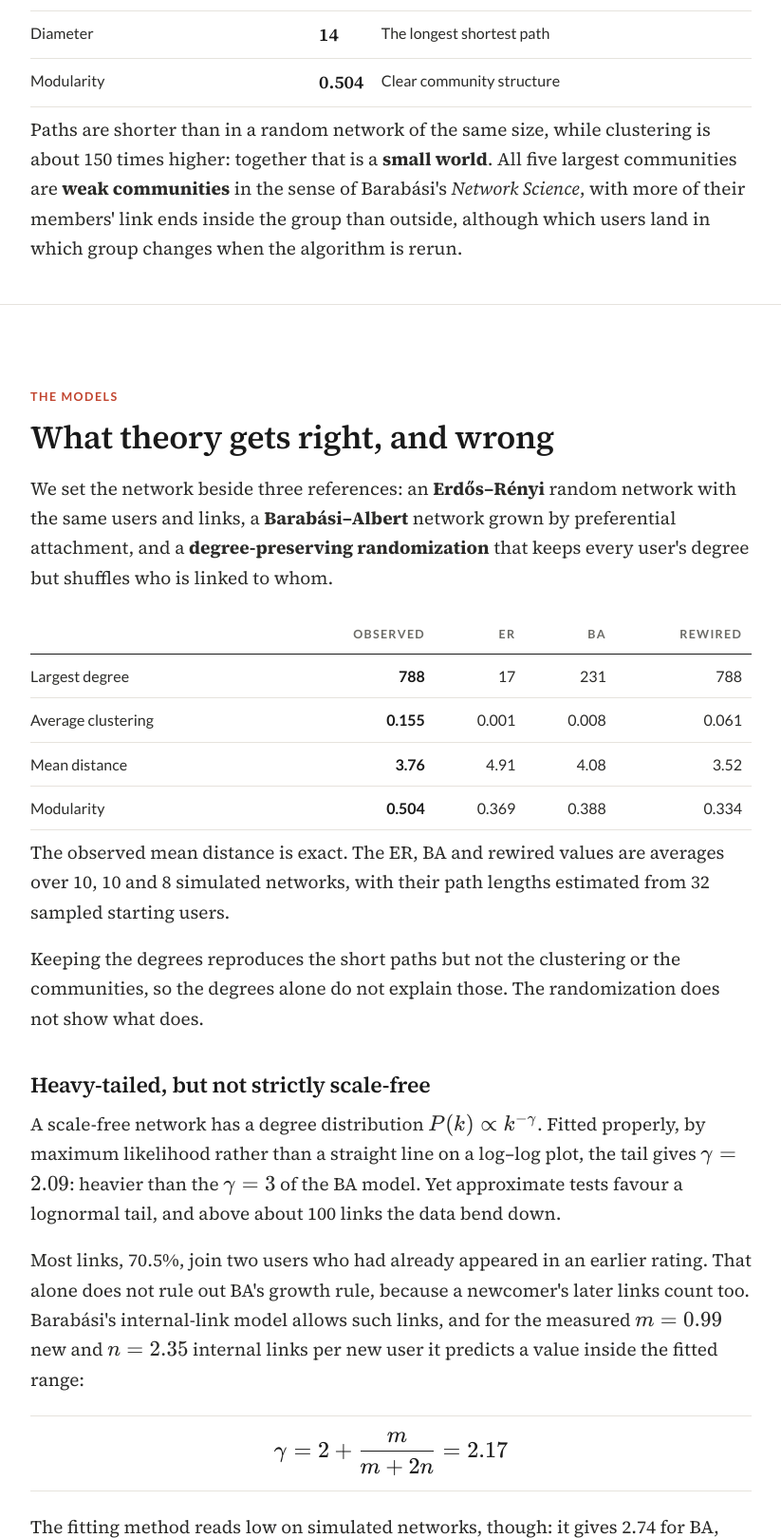
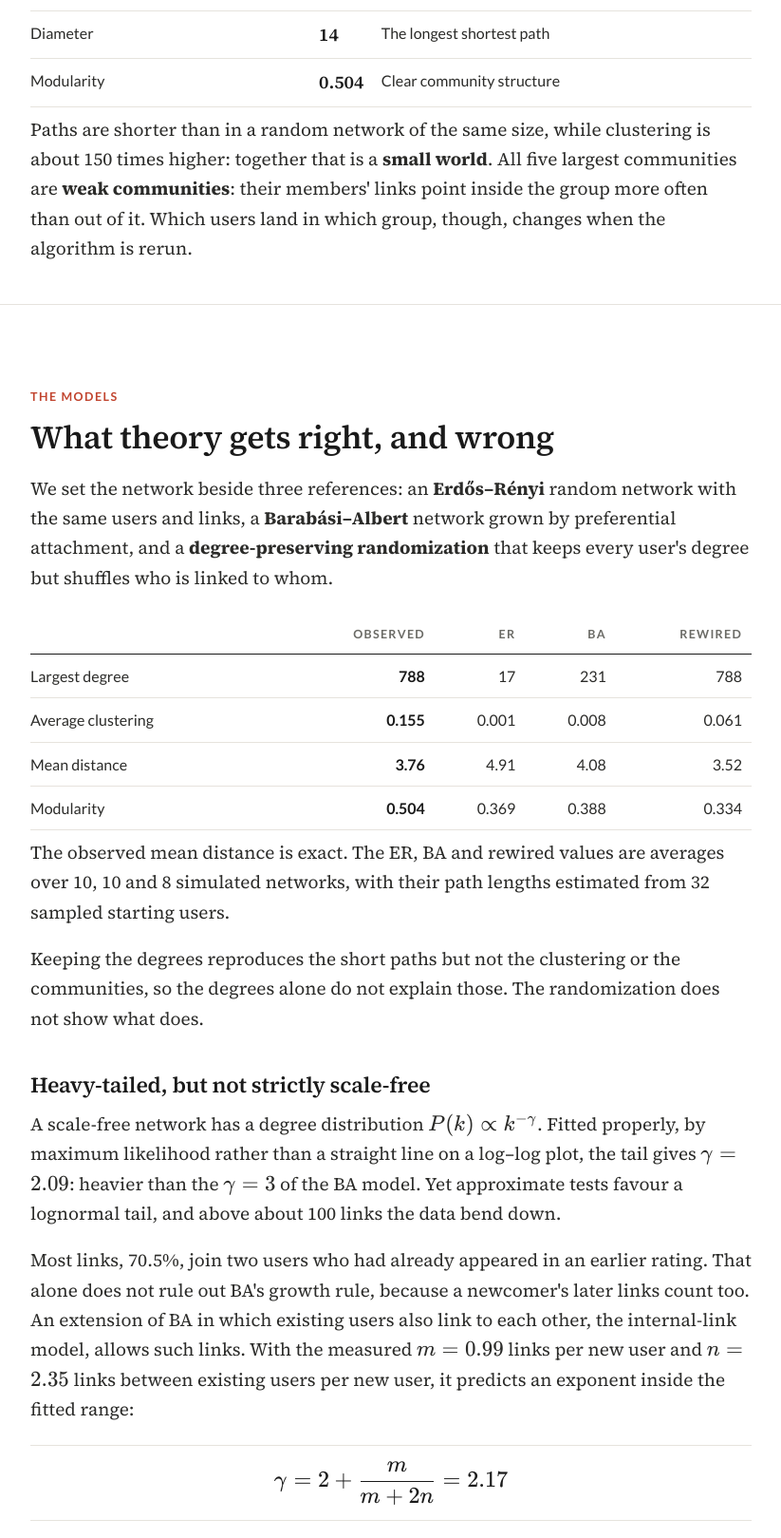
Before and after one commit to O-2wice/bitcoin-otc-trust-network-science, a plain HTML site: page docs/index.html in a window 1280 px wide. Shown: the part 9769-11388 px from the top of the page at 95% size, without its empty margins (228-1051 px from the left). Drawn offline with nearby package versions, Linux system fonts and the light colour scheme; animation ran at ten frames a second.

Commit message:
Say what weak communities, the internal-link model and the attachment comparison are instead of pointing to the book

```diff
--- a/docs/index.html
+++ b/docs/index.html
@@ -389,7 +389,7 @@ footer b { color: var(--ink); }
           <tr><td>Modularity</td><td class="num">0.504</td><td>Clear community structure</td></tr>
         </tbody>
       </table>
-      <p>Paths are shorter than in a random network of the same size, while clustering is about 150 times higher: together that is a <b>small world</b>. All five largest communities are <b>weak communities</b> in the sense of Barabási's <i>Network Science</i>, with more of their members' link ends inside the group than outside, although which users land in which group changes when the algorithm is rerun.</p>
+      <p>Paths are shorter than in a random network of the same size, while clustering is about 150 times higher: together that is a <b>small world</b>. All five largest communities are <b>weak communities</b>: their members' links point inside the group more often than out of it. Which users land in which group, though, changes when the algorithm is rerun.</p>
     </div>
   </section>
 
@@ -412,7 +412,7 @@ footer b { color: var(--ink); }
 
       <h3>Heavy-tailed, but not strictly scale-free</h3>
       <p>A scale-free network has a degree distribution \(P(k) \propto k^{-\gamma}\). Fitted properly, by maximum likelihood rather than a straight line on a log–log plot, the tail gives \(\gamma = 2.09\): heavier than the \(\gamma = 3\) of the BA model. Yet approximate tests favour a lognormal tail, and above about 100 links the data bend down.</p>
-      <p>Most links, 70.5%, join two users who had already appeared in an earlier rating. That alone does not rule out BA's growth rule, because a newcomer's later links count too. Barabási's internal-link model allows such links, and for the measured \(m = 0.99\) new and \(n = 2.35\) internal links per new user it predicts a value inside the fitted range:</p>
+      <p>Most links, 70.5%, join two users who had already appeared in an earlier rating. That alone does not rule out BA's growth rule, because a newcomer's later links count too. An extension of BA in which existing users also link to each other, the internal-link model, allows such links. With the measured \(m = 0.99\) links per new user and \(n = 2.35\) links between existing users per new user, it predicts an exponent inside the fitted range:</p>
       <div class="formula">\(\gamma = 2 + \dfrac{m}{m + 2n} = 2.17\)</div>
       <p>The fitting method reads low on simulated networks, though: it gives 2.74 for BA, whose true value is 3, and 1.88 for the internal-link model. The observed 2.09 sits between them, so internal links move the model toward the data without fully accounting for the tail.</p>
       <figure>
@@ -438,7 +438,7 @@ footer b { color: var(--ink); }
         <figcaption><b>Concentration over time.</b> The top 1% is chosen again at each date; the band shows the middle 95% of 1,000 equal-volume redraws.</figcaption>
       </figure>
       <h3>Who receives the next rating?</h3>
-      <p>A common way to measure <b>preferential attachment</b> from data (Barabási, <i>Network Science</i>, ch. 5) is to compare the user who received each new rating with the other candidates. Here the candidates are the users who had already appeared in a positive rating, except the rater and anyone the rater had already rated positively. Users with 32 or more earlier ratings received 12.7 times as many ratings as expected if every candidate were equally likely to be picked, and the fitted rule \(\Pi(k) \propto (k+1)^{\alpha}\), where \(k\) counts positive ratings already received and the \(+1\) lets users with none yet be chosen, has \(\alpha = 1.07\): close to linear, the form of BA's rule, which uses total degree instead.</p>
+      <p>To measure <b>preferential attachment</b> from data, we compare the user who received each new rating with the other candidates at that moment. Here the candidates are the users who had already appeared in a positive rating, except the rater and anyone the rater had already rated positively. Users with 32 or more earlier ratings received 12.7 times as many ratings as expected if every candidate were equally likely to be picked, and the fitted rule \(\Pi(k) \propto (k+1)^{\alpha}\), where \(k\) counts positive ratings already received and the \(+1\) lets users with none yet be chosen, has \(\alpha = 1.07\): close to linear, the form of BA's rule, which uses total degree instead.</p>
       <p>That benchmark treats a dormant newcomer and an active user alike. Compared only with candidates in the same tenure and recent-activity groups, these users received 1.65 times the expected number, and \(\alpha\) falls to a sublinear 0.68. Matching on recent activity alone gives a similar drop (1.71), and about half of the ratings to users already in the network return an earlier one, usually within minutes.</p>
       <figure>
         <picture><source media="(max-width: 600px)" srcset="assets/attachment-phone.svg"><img src="assets/attachment.svg" alt="Observed divided by expected ratings for users with 32 or more earlier ratings, under five comparison groups" loading="lazy"></picture>
--- a/docs/sitemap.xml
+++ b/docs/sitemap.xml
@@ -2,6 +2,6 @@
 <urlset xmlns="http://www.sitemaps.org/schemas/sitemap/0.9">
   <url>
     <loc>https://o-2wice.github.io/bitcoin-otc-trust-network-science/</loc>
-    <lastmod>2026-11-14T22:47:08.000Z</lastmod>
+    <lastmod>2026-11-14T22:50:26.000Z</lastmod>
   </url>
 </urlset>
```
